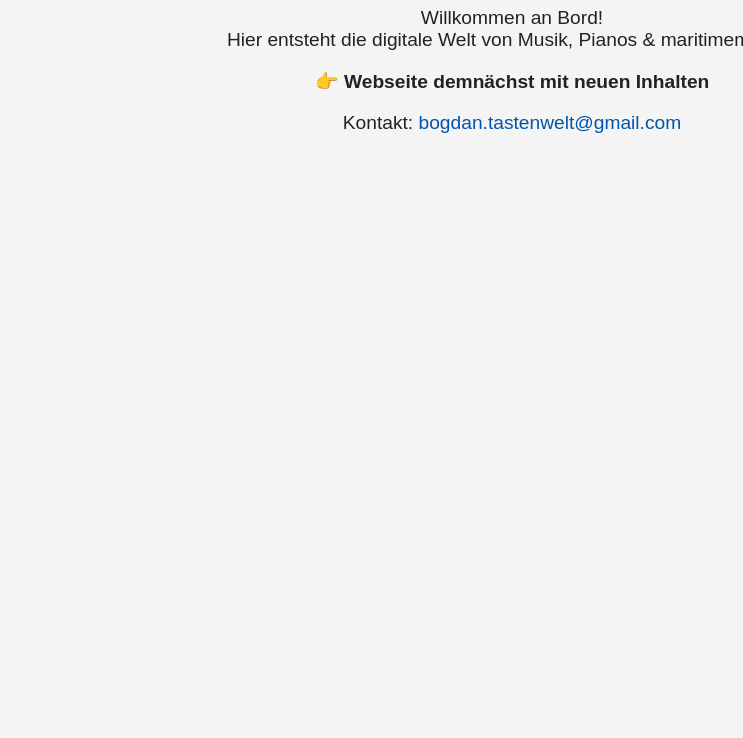
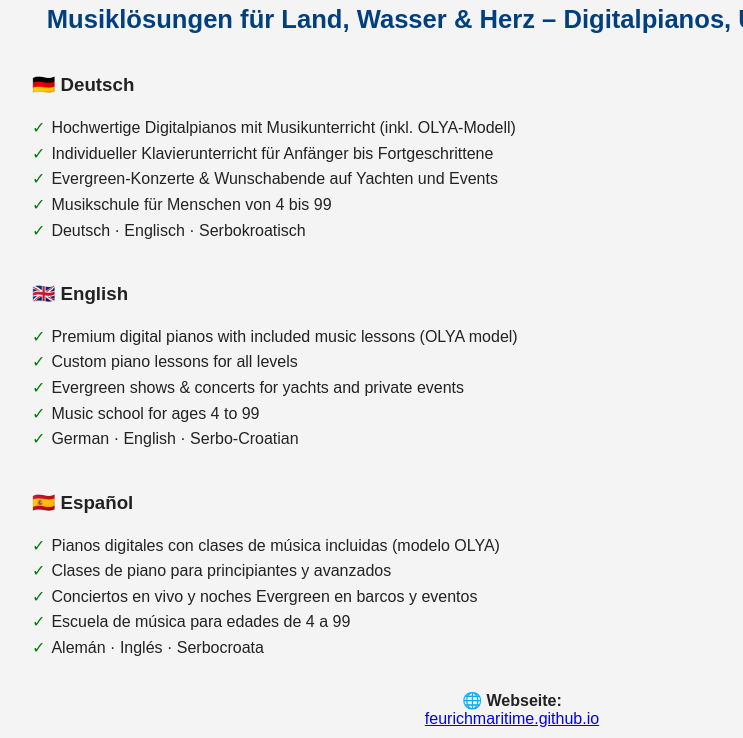
Before and after one commit to feurichmaritime/feurichmaritime, a plain HTML site: page index.html in a window 1280 px wide. Shown: the part 132-870 px from the top of the page, without its empty margins (128-871 px from the left). Before the commit the page ends 800 px from the top, so only its background shows below. Drawn offline with Linux system fonts and the light colour scheme.

Commit message:
Update index.html

```diff
--- a/index.html
+++ b/index.html
@@ -3,9 +3,9 @@
 <head>
   <meta charset="UTF-8">
   <meta name="viewport" content="width=device-width, initial-scale=1.0">
-  <title>FEURICH MARITIME – Klavierkunst & Digitale Musiklösungen</title>
+  <title>FEURICH MARITIME – Musik auf Yachten, Digitalpianos & Klavierunterricht</title>
 
-  <!-- Meta für Suchmaschinenoptimierung -->
+  <!-- Meta SEO -->
   <meta name="description" content="Yachtservice, kreative Klavierlösungen & Konzerte für Musiker von 4 bis 99 – Digitalpianos, Musikunterricht & Betreuung weltweit.">
   <meta name="keywords" content="Feurich, Digitalpiano, Konzertflügel, Klavierunterricht, Musikschule, Piano kaufen, Musik auf Yachten, Musik auf Schiffen, Piano an Bord, Live-Musik Hafen, Hafenparty, Yachtparty, Evergreen Musik, Wunschkonzert, Rock’n’Roll, Rhythm and Blues, Deutsche Liedermacher, Piano Konzert Schiff, Musik für Events, Piano am Meer, Konzert am Boot, Catamaran Party, Live Piano am Hafen, Bechstein, Bösendorfer, Steinway, Yamaha, Roland, Casio">
   <meta name="keywords" lang="es" content="piano en vivo, concierto en yate, música en vivo en barco, fiesta privada en barco, concierto en catamarán, fiesta con piano, música a bordo, música en el puerto, puesta del sol y música, música en vivo crucero, ocio en barco, música Evergreen, concierto en puerto deportivo, piano a bordo, concierto piano en el mar, fiesta privada con música, Rhythm and Blues, música en vivo Tarragona, concierto de piano">
@@ -14,29 +14,99 @@
 
   <style>
     body {
-      font-family: sans-serif;
+      font-family: Arial, sans-serif;
       background: #f4f4f4;
+      margin: 0;
+      padding: 0;
       color: #222;
-      text-align: center;
-      padding: 50px;
+    }
+    .container {
+      max-width: 960px;
+      margin: 0 auto;
+      padding: 40px 20px;
     }
     h1 {
+      font-size: 2.4em;
       color: #003366;
+      text-align: center;
     }
-    p {
-      font-size: 1.2em;
+    h2 {
+      font-size: 1.6em;
+      color: #004080;
+      text-align: center;
     }
-    a {
-      color: #0055aa;
-      text-decoration: none;
+    .lang {
+      margin: 30px 0;
+    }
+    .lang h3 {
+      color: #222;
+      margin-top: 40px;
+    }
+    ul {
+      list-style-type: none;
+      padding: 0;
+      line-height: 1.6em;
+    }
+    ul li::before {
+      content: "\2713";
+      color: green;
+      margin-right: 6px;
+    }
+    .qr {
+      text-align: center;
+      margin: 30px 0;
+    }
+    .footer {
+      margin-top: 40px;
+      text-align: center;
+      font-size: 0.9em;
+      color: #666;
     }
   </style>
 </head>
 <body>
-  <h1>🎹 FEURICH MARITIME</h1>
-  <p>Willkommen an Bord!<br>
-  Hier entsteht die digitale Welt von Musik, Pianos & maritimem Flair.</p>
-  <p><strong>👉 Webseite demnächst mit neuen Inhalten</strong></p>
-  <p>Kontakt: <a href="mailto:bogdan.tastenwelt@gmail.com">bogdan.tastenwelt@gmail.com</a></p>
+  <div class="container">
+    <h1>🎹 FEURICH MARITIME</h1>
+    <h2>Musiklösungen für Land, Wasser & Herz – Digitalpianos, Unterricht & Events</h2>
+
+    <div class="lang">
+      <h3>🇩🇪 Deutsch</h3>
+      <ul>
+        <li>Hochwertige Digitalpianos mit Musikunterricht (inkl. OLYA-Modell)</li>
+        <li>Individueller Klavierunterricht für Anfänger bis Fortgeschrittene</li>
+        <li>Evergreen-Konzerte & Wunschabende auf Yachten und Events</li>
+        <li>Musikschule für Menschen von 4 bis 99</li>
+        <li>Deutsch · Englisch · Serbokroatisch</li>
+      </ul>
+
+      <h3>🇬🇧 English</h3>
+      <ul>
+        <li>Premium digital pianos with included music lessons (OLYA model)</li>
+        <li>Custom piano lessons for all levels</li>
+        <li>Evergreen shows & concerts for yachts and private events</li>
+        <li>Music school for ages 4 to 99</li>
+        <li>German · English · Serbo-Croatian</li>
+      </ul>
+
+      <h3>🇪🇸 Español</h3>
+      <ul>
+        <li>Pianos digitales con clases de música incluidas (modelo OLYA)</li>
+        <li>Clases de piano para principiantes y avanzados</li>
+        <li>Conciertos en vivo y noches Evergreen en barcos y eventos</li>
+        <li>Escuela de música para edades de 4 a 99</li>
+        <li>Alemán · Inglés · Serbocroata</li>
+      </ul>
+    </div>
+
+    <div class="qr">
+      <p><strong>🌐 Webseite:</strong><br>
+      <a href="https://feurichmaritime.github.io">feurichmaritime.github.io</a></p>
+      <img src="https://api.qrserver.com/v1/create-qr-code/?data=https://feurichmaritime.github.io&size=160x160" alt="QR-Code zur Webseite">
+    </div>
+
+    <div class="footer">
+      Kontakt: <a href="mailto:bogdan.tastenwelt@gmail.com">bogdan.tastenwelt@gmail.com</a>
+    </div>
+  </div>
 </body>
 </html>
```
